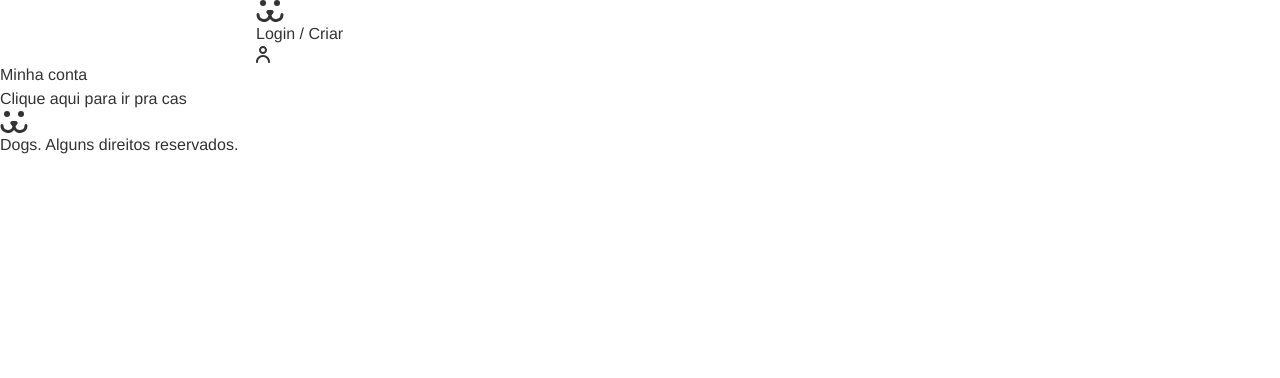
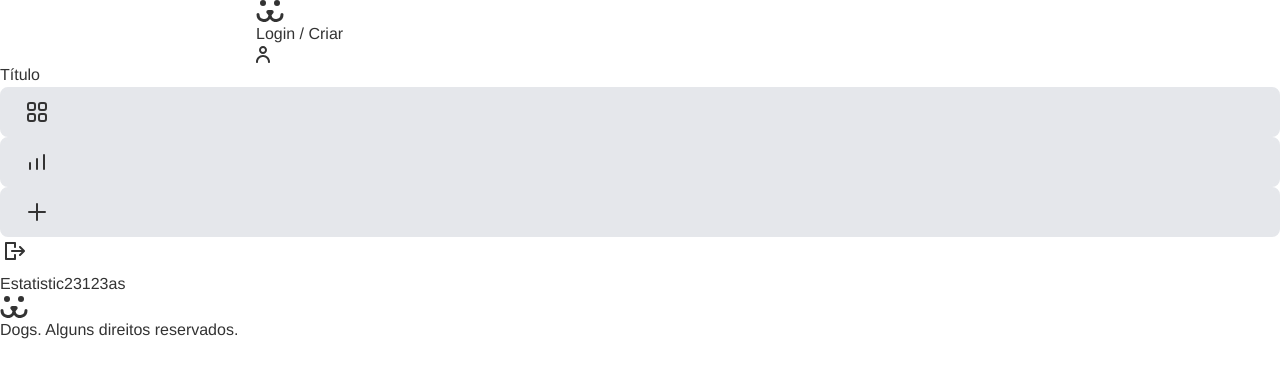
Before and after one commit to DanielKayque/final-dogs-react, a React (Vite) app: page /conta/estatisticas in a window 1280 px wide. Shown: the top 378 px of the page. Built offline with nearby package versions, Linux system fonts and the light colour scheme.

Commit message:
C:/Program Files/Git/conta criada, header personalizado e iniciando alteracao do titulo com location

```diff
--- a/src/Components/Conta.jsx
+++ b/src/Components/Conta.jsx
@@ -1,12 +1,58 @@
 import React from 'react';
-import { Link } from 'react-router-dom';
+import { Link, NavLink, Route, Routes } from 'react-router-dom';
+import Estatisticas from './Estatisticas';
+import PostPhoto from './PostPhoto';
+import AssetConta from '../images/Assets/feed.svg?react';
+import AssetEstat from '../images/Assets/estatisticas.svg?react';
+import AssetAdicionar from '../images/Assets/adicionar.svg?react';
+import AssetSair from '../images/Assets/sair.svg?react';
+import styles from './Headernav.module.css';
+import { UserContext } from '../Context/UserContext';
 
 const Conta = () => {
+  const { userLogout } = React.useContext(UserContext);
   return (
-    <div>
-      <h1>Minha conta</h1>
-      <Link to='cadastrar'><button>Clique aqui para ir pra cas</button></Link>
-    </div>
+    <section className="mx-auto max-w-[1200px] h-screen">
+      <h1 className="after:content-[''] after:w-[30px] after:h-[30px] after:bg-[#FABD01] after:absolute after:left-0 after:bottom-0 relative after:z-[-1] after:rounded-lg text-6xl text-[#333]">
+        Título
+      </h1>
+      <nav
+        className={` ${styles.nav} flex h-[120px] shadow-[0_6px_6px_-6px_rgba(0,0,0,0.3)] justify-center gap-10 items-center`}
+      >
+        <NavLink
+          to="/conta"
+          end
+          className={({ isActive }) =>
+            isActive ? 'border-[3px] border-[#FABD01]' : 'border-transparent'
+          }
+        >
+          <AssetConta />
+        </NavLink>
+        <NavLink
+          to="/conta/estatisticas"
+          className={({ isActive }) =>
+            isActive ? 'border-[3px] border-[#FABD01]' : 'border-transparent'
+          }
+        >
+          <AssetEstat />
+        </NavLink>
+        <NavLink
+          to="/conta/postar"
+          className={({ isActive }) =>
+            isActive ? 'border-[3px] border-[#FABD01]' : 'border-transparent'
+          }
+        >
+          <AssetAdicionar />
+        </NavLink>
+        <button onClick={userLogout}>
+          <AssetSair />
+        </button>
+      </nav>
+      <Routes>
+        <Route path="estatisticas" element={<Estatisticas />} />
+        <Route path="postar" element={<PostPhoto />} />
+      </Routes>
+    </section>
   );
 };
 
--- /dev/null
+++ b/src/Components/Estatisticas.jsx
@@ -0,0 +1,9 @@
+import React from 'react'
+
+const Estatisticas = () => {
+  return (
+    <div>Estatistic23123as</div>
+  )
+}
+
+export default Estatisticas
--- a/src/Components/Header.jsx
+++ b/src/Components/Header.jsx
@@ -18,11 +18,10 @@ const Header = () => {
         </Link>
 
         {dados ? (
-          <p className='flex'>
+          <p className="flex">
             <Link className="flex gap-1" to="/conta">
               {dados.nome} <Usuario />
             </Link>
-            <button onClick={userLogout}>Deslogar</button>
           </p>
         ) : (
           <Link className="flex gap-1" to="/login">
--- /dev/null
+++ b/src/Components/Headernav.module.css
@@ -0,0 +1,3 @@
+.nav a{
+  @apply bg-gray-200 py-2 px-5 rounded-lg focus:outline-[#FABD01] block border-[3px]
+}
--- a/src/Components/Home.jsx
+++ b/src/Components/Home.jsx
@@ -1,59 +1,23 @@
-import React, { useEffect, useState } from 'react';
-import { useNavigate } from 'react-router-dom';
+import React, { useContext, useEffect } from 'react';
 import { UserContext } from '../Context/UserContext';
-import { API_URL } from '../api';
+import { PHOTO_GET } from '../api';
+import { useNavigate, NavLink, Routes, Route } from 'react-router-dom';
+import Conta from './Conta';
 
 const Home = () => {
-  const [photos, setPhotos] = useState('');
+  const { photoGet, login, photos } = useContext(UserContext);
   const navigate = useNavigate();
-
-  const { login } = React.useContext(UserContext);
-
-  // useEffect(() => {
-  //   if (login) {
-  //     fetch(API_URL + '/api/photo')
-  //       .then((response) => {
-  //         console.log(response);
-  //         return response.json();
-  //       })
-  //       .then((api) => {
-  //         console.log(api);
-  //         setPhotos(api);
-  //         return api;
-  //       });
-  //   } else {
-  //     navigate('/login')
-  //   }
-  // }, []);
-
-  // const getContent = async () => {
-  //   if (login) {
-  //     const puxarDados = await fetch(API_URL + '/api/photo');
-  //     const response = await puxarDados.json();
-  //     setPhotos(response);
-  //     console.log(response);
-  //   } else {
-  //     navigate('/login');
-  //   }
-  // };
 
   useEffect(() => {
     if (login) {
-      const teste = async () => {
-        const puxarDados = await fetch(API_URL + '/api/photo');
-        const response = await puxarDados.json();
-      setPhotos(response);
-      console.log(response)
-
-      };
+      photoGet();
     } else {
       navigate('/login');
     }
-  }, [login, navigate]);
+  }, [login]);
 
   return (
-    <>
-      {login ? (
+    <div>
       <div className="h-svh">
         <ul className="grid grid-cols-2 md:grid-cols-3 lg:grid-cols-4 gap-4 mt-5">
           {photos &&
@@ -64,10 +28,7 @@ const Home = () => {
             ))}
         </ul>
       </div>
-      ) : (
-        navigate('/login')
-      )}
-    </>
+    </div>
   );
 };
 
--- /dev/null
+++ b/src/Components/PostPhoto.jsx
@@ -0,0 +1,9 @@
+import React from 'react'
+
+const PostPhoto = () => {
+  return (
+    <div>Aqui vc ira postar</div>
+  )
+}
+
+export default PostPhoto
--- a/src/Context/UserContext.jsx
+++ b/src/Context/UserContext.jsx
@@ -1,6 +1,12 @@
 import React, { Children, useContext } from 'react';
 import { createContext } from 'react';
-import { TOKEN_POST, TOKEN_VALIDATE_POST, USER_GET, USER_POST } from '../api';
+import {
+  PHOTO_GET,
+  TOKEN_POST,
+  TOKEN_VALIDATE_POST,
+  USER_GET,
+  USER_POST,
+} from '../api';
 import js from '@eslint/js';
 import { useNavigate } from 'react-router-dom';
 
@@ -11,6 +17,7 @@ export const UserStorage = ({ children }) => {
   const [login, setLogin] = React.useState(null);
   const [loading, setLoading] = React.useState(false);
   const [error, setError] = React.useState(null);
+  const [photos, setPhotos] = React.useState(null);
   const navigate = useNavigate();
 
   React.useEffect(() => {
@@ -24,7 +31,7 @@ export const UserStorage = ({ children }) => {
           const response = await fetch(url, options);
           if (!response.ok) throw new Error('Token inválido');
           await getUser(token);
-          navigate('/')
+          navigate('/');
         } catch (error) {
           userLogout();
         } finally {
@@ -57,7 +64,7 @@ export const UserStorage = ({ children }) => {
       const { token } = await tokenResp.json();
       window.localStorage.setItem('token', token);
       await getUser(token);
-      setLogin(true)
+      setLogin(true);
       navigate('/');
     } catch (err) {
       setError(err.message);
@@ -84,6 +91,14 @@ export const UserStorage = ({ children }) => {
     const resp = await response.json();
   }
 
+  async function photoGet() {
+    const { url } = PHOTO_GET();
+    const response = await fetch(url);
+    const json = await response.json();
+    console.log(json);
+    setPhotos(json);
+  }
+
   return (
     <UserContext.Provider
       value={{
@@ -95,6 +110,8 @@ export const UserStorage = ({ children }) => {
         loading,
         error,
         registerUser,
+        photoGet,
+        photos,
       }}
     >
       {children}
--- a/src/Login/LoginForm.jsx
+++ b/src/Login/LoginForm.jsx
@@ -39,7 +39,7 @@ const LoginForm = () => {
           />
         </label>
         {errors?.username?.type === 'required' && (
-          <p className="text-red-600">Digite algo</p>
+          <p className="text-red-600">Digite um valor</p>
         )}
 
         <label htmlFor="senha">
@@ -52,8 +52,8 @@ const LoginForm = () => {
             {...register('password', { required: true })}
           />
         </label>
-        {errors?.senha?.type === 'required' && (
-          <p className="text-red-600">Digite algo</p>
+        {errors?.password?.type === 'required' && (
+          <p className="text-red-600">Digite um valor</p>
         )}
         {loading ? (
           <button className="button" disabled>
--- a/src/Login/LoginRegister.jsx
+++ b/src/Login/LoginRegister.jsx
@@ -42,7 +42,7 @@ const LoginRegister = () => {
             {...register('username', { required: true })}
           />
         </label>
-        {errors?.usuario?.type === 'required' && (
+        {errors?.username?.type === 'required' && (
           <p className="text-red-600">Digite algo</p>
         )}
 
@@ -57,7 +57,7 @@ const LoginRegister = () => {
           />
         </label>
         {errors?.email?.type === 'required' && (
-          <p className="text-red-600">Digite algo</p>
+          <p className="text-red-600">Digite um valor</p>
         )}
 
         <label htmlFor="password">
@@ -65,13 +65,13 @@ const LoginRegister = () => {
           <input
             type="text"
             className={`input ${
-              errors?.senha?.type === 'required' && 'input-error'
+              errors?.password?.type === 'required' && 'input-error'
             }`}
             {...register('password', { required: true })}
           />
         </label>
-        {errors?.senha?.type === 'required' && (
-          <p className="text-red-600">Digite algo</p>
+        {errors?.password?.type === 'required' && (
+          <p className="text-red-600">Digite um valor</p>
         )}
 
         <button onClick={() => handleSubmit(onSubmit)()} className="button">
--- a/src/api.jsx
+++ b/src/api.jsx
@@ -52,3 +52,9 @@ export function USER_POST(username, password, email) {
     },
   };
 }
+
+export function PHOTO_GET() {
+  return {
+    url: API_URL + '/api/photo',
+  };
+}
```
Lines whose indentation alone changed are shown as unchanged.
